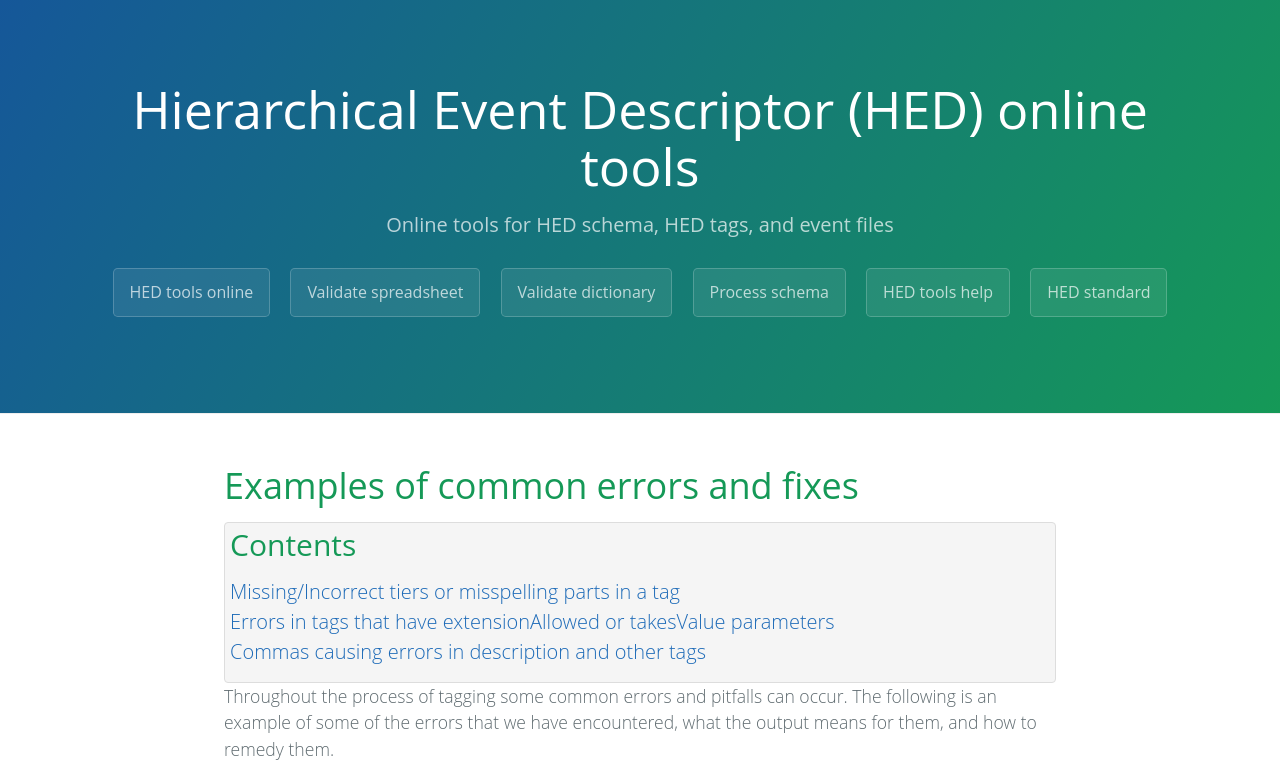
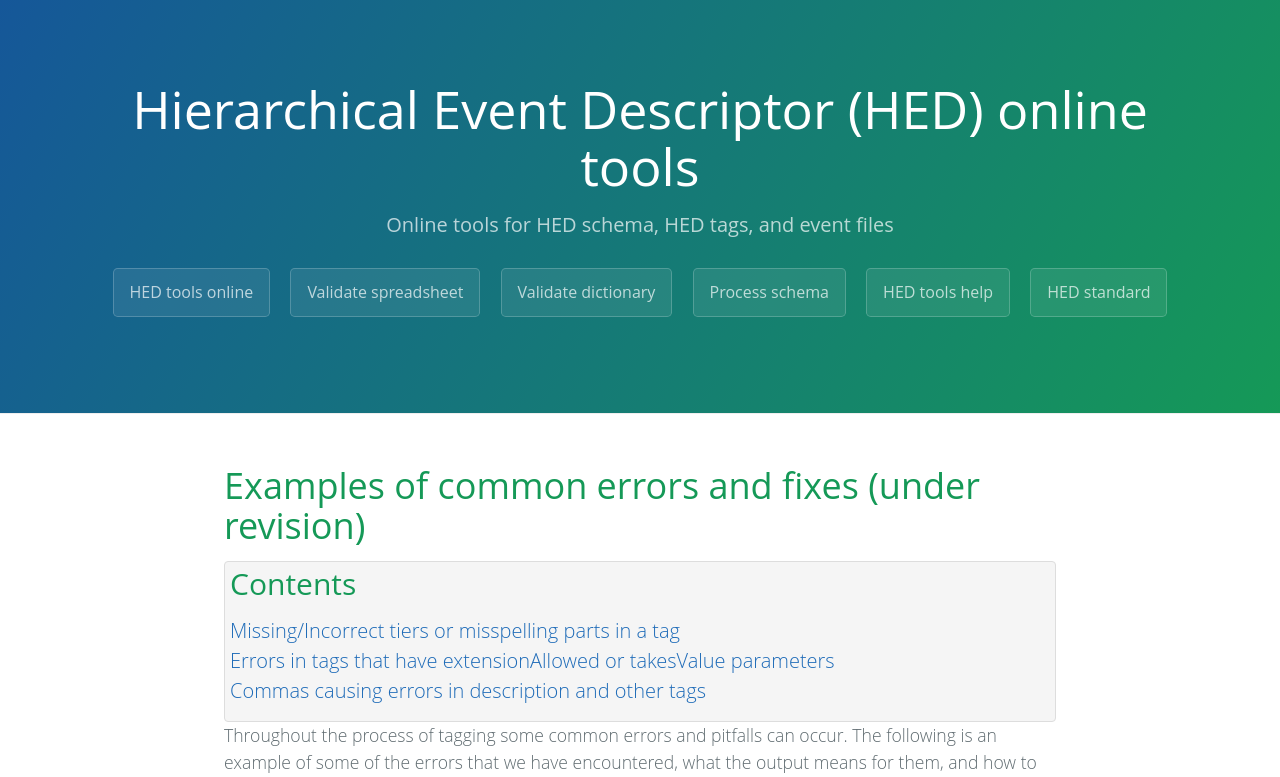
Before and after one commit to IanCa/hed-web, a Python web app: template hedweb/hed/web/templates/common-errors.html in a window 1280 px wide. Shown: the top 777 px of the page. Run offline with Jinja, Linux system fonts and the light colour scheme; the template is opened without the code that fills it, so the values that code supplies are empty; some libraries are stand-ins or nearby versions.

Commit message:
Modified some READMEs and other pages

```diff
--- a/hedweb/hed/web/templates/additional-examples.html
+++ b/hedweb/hed/web/templates/additional-examples.html
@@ -3,7 +3,7 @@
     <link rel="stylesheet" type="text/css" href="{{ url_for('static', filename='css/doc.css') }}">
 {% endblock %}
 {% block content %}
-    <h1>Using the HED Schema to create tags</h1>
+    <h1>Using the HED Schema to create tags (Under revision)</h1>
     <div id="table_of_contents">
         <h2>Contents</h2>
         <ul id="outer_ul">
--- a/hedweb/hed/web/templates/common-errors.html
+++ b/hedweb/hed/web/templates/common-errors.html
@@ -3,7 +3,7 @@
     <link rel="stylesheet" type="text/css" href="{{ url_for('static', filename='css/doc.css') }}">
 {% endblock %}
 {% block content %}
-    <h1>Examples of common errors and fixes</h1>
+    <h1>Examples of common errors and fixes (under revision)</h1>
     <div id="table_of_contents">
         <h2>Contents</h2>
         <ul id="outer_ul">
```
